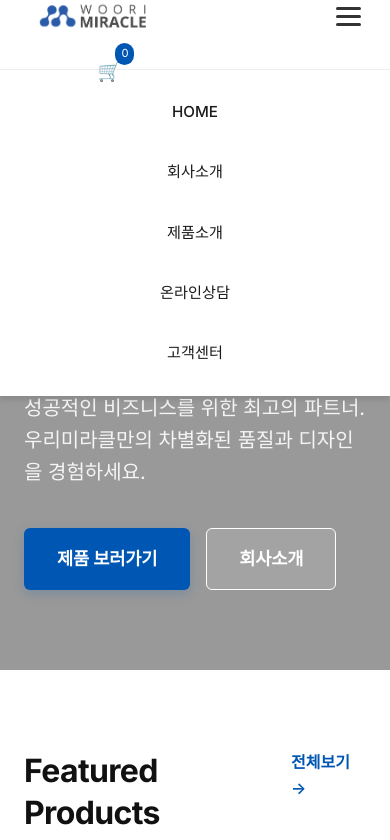
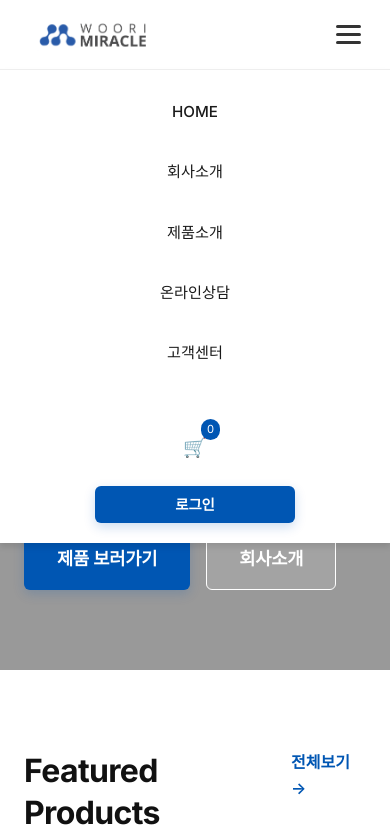
Before and after one commit to marinokim/woorimiracle, a website: page index.html in a window 390 px wide. Both pictures are taken after a click on the button 348 px from the left and 16 px from the top of the page. Shown: the top 840 px of the page. Drawn offline with Linux system fonts and the light colour scheme.

Commit message:
Fix mobile header layout - move auth actions to mobile menu

```diff
--- a/css/style.css
+++ b/css/style.css
@@ -331,9 +331,21 @@ footer h4 {
     gap: 2rem;
 }
 
+.mobile-auth-actions {
+    display: none;
+}
+
+.desktop-auth-actions {
+    display: flex;
+}
+
 @media (max-width: 768px) {
     .mobile-menu-btn {
         display: flex;
+    }
+
+    .desktop-auth-actions {
+        display: none !important;
     }
 
     .nav-wrapper {
@@ -372,10 +384,17 @@ footer h4 {
     }
 
     .mobile-auth-actions {
+        display: flex;
         flex-direction: column;
         gap: 1rem;
         margin-top: 1rem;
         width: 100%;
-        text-align: center;
+        align-items: center;
+        padding: 0 20px;
+    }
+
+    .mobile-auth-actions .btn {
+        width: 80%;
+        max-width: 200px;
     }
 }
--- a/js/cart.js
+++ b/js/cart.js
@@ -37,8 +37,14 @@ const cart = {
 
 // Helper to update header badge
 const updateCartCount = () => {
+    const count = cart.getCount();
     const countElement = document.getElementById('cart-count');
+    const countElementDesktop = document.querySelector('.cart-count-desktop');
+
     if (countElement) {
-        countElement.innerText = cart.getCount();
+        countElement.innerText = count;
+    }
+    if (countElementDesktop) {
+        countElementDesktop.innerText = count;
     }
 };
--- a/js/main.js
+++ b/js/main.js
@@ -18,20 +18,20 @@ const renderHeader = () => {
     const welcomeMsg = user ? `<span style="margin-right: 10px; font-weight: 600; max-width: 200px; overflow: hidden; text-overflow: ellipsis; white-space: nowrap; display: inline-block;">${user.name}님 환영합니다!</span>` : '';
 
     header.innerHTML = `
-        <div class="container" style="height: 100%; display: grid; grid-template-columns: 1fr auto 1fr; align-items: center;">
-            <a href="index.html" class="logo" style="display: flex; align-items: center; gap: 10px; justify-self: start;">
+        <div class="container" style="height: 100%; display: flex; justify-content: space-between; align-items: center;">
+            <a href="index.html" class="logo" style="display: flex; align-items: center; gap: 10px;">
                 <img src="assets/images/logo/logo.gif" alt="Woori Miracle" style="height: 32px;" loading="lazy">
             </a>
 
-            <button class="mobile-menu-btn" onclick="toggleMenu()" style="grid-column: 3; justify-self: end;">
+            <button class="mobile-menu-btn" onclick="toggleMenu()">
                 <span></span>
                 <span></span>
                 <span></span>
             </button>
 
-            <div class="nav-wrapper" id="nav-wrapper" style="align-items: center; justify-self: center;">
-                <nav style="display: flex; align-items: center;">
-                    <ul class="flex gap-8 mobile-nav-list" style="align-items: center; margin: 0;">
+            <div class="nav-wrapper" id="nav-wrapper">
+                <nav>
+                    <ul class="flex gap-8 mobile-nav-list">
                         <li><a href="index.html" class="nav-link">HOME</a></li>
                         <li><a href="company.html" class="nav-link">회사소개</a></li>
                         <li><a href="products.html" class="nav-link">제품소개</a></li>
@@ -40,13 +40,22 @@ const renderHeader = () => {
                         ${user ? '<li><a href="quotation-history.html" class="nav-link" style="color: var(--primary-color);">📋 내 견적</a></li>' : ''}
                     </ul>
                 </nav>
+
+                <div class="mobile-auth-actions">
+                    ${welcomeMsg}
+                    <a href="cart.html" style="position: relative; padding: 8px; display: inline-block;">
+                        <span style="font-size: 1.2rem;">🛒</span>
+                        <span id="cart-count" style="position: absolute; top: -5px; right: -5px; background: var(--primary-color); color: white; font-size: 0.7rem; padding: 2px 6px; border-radius: 10px;">0</span>
+                    </a>
+                    ${authLink}
+                </div>
             </div>
 
-            <div class="flex gap-4 items-center mobile-auth-actions" style="justify-self: end;">
+            <div class="desktop-auth-actions" style="display: flex; gap: 1rem; align-items: center;">
                 ${welcomeMsg}
                 <a href="cart.html" style="position: relative; padding: 8px;">
                     <span style="font-size: 1.2rem;">🛒</span>
-                    <span id="cart-count" style="position: absolute; top: -5px; right: -5px; background: var(--primary-color); color: white; font-size: 0.7rem; padding: 2px 6px; border-radius: 10px;">0</span>
+                    <span class="cart-count-desktop" style="position: absolute; top: -5px; right: -5px; background: var(--primary-color); color: white; font-size: 0.7rem; padding: 2px 6px; border-radius: 10px;">0</span>
                 </a>
                 ${authLink}
             </div>
```
